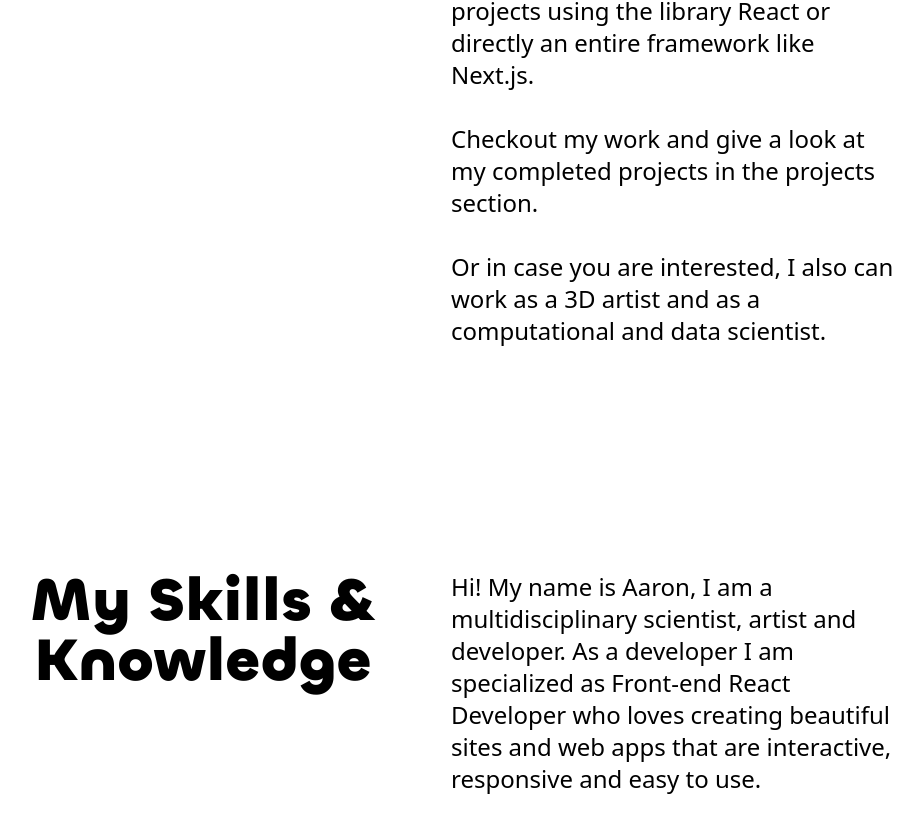
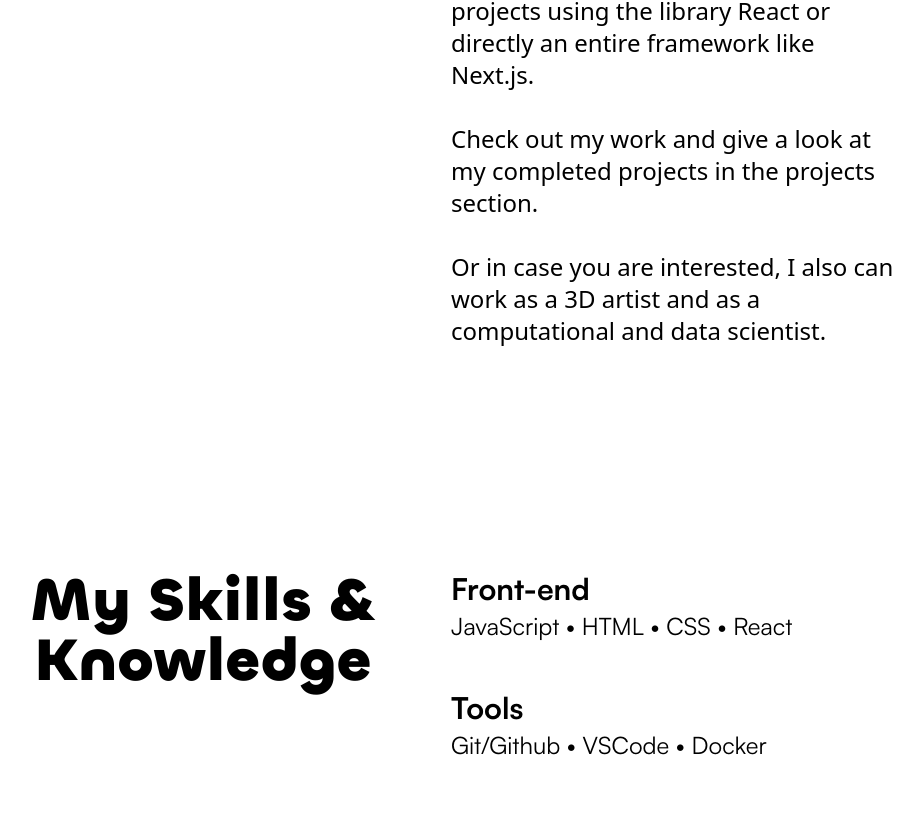
Before and after one commit to iaaron-xyz/portfolio, a React (Vite) app: page /about in a window 1280 px wide. Shown: the part 837-1664 px from the top of the page, without its empty margins (189-1112 px from the left). Built offline with nearby package versions, Linux system fonts and the light colour scheme.

Commit message:
implement and style the skills list

```diff
--- a/src/components/Pages/About/AboutPage.jsx
+++ b/src/components/Pages/About/AboutPage.jsx
@@ -15,6 +15,7 @@ const AboutContentDesc = () => {
     <div className='flex'>
       {/* title */}
       <AboutMeSectionTitle title='Description' />
+
       {/* Text content */}
       <div className='flex-1 text-2xl'>
         <AboutMeSectionTextParagraph
@@ -26,7 +27,7 @@ const AboutContentDesc = () => {
           p={`I can build front-end web apps using only vanilla JavaScript, HTML and CSS but I am also capable to complete projects using the library React or directly an entire framework like Next.js.`}
         />
         <AboutMeSectionTextParagraph
-          p={`Checkout my work and give a look at my completed projects in the projects section.`}
+          p={`Check out my work and give a look at my completed projects in the projects section.`}
         />
         <AboutMeSectionTextParagraph
           p={`Or in case you are interested, I also can work as a 3D artist and as a computational and data scientist.`}
@@ -37,17 +38,35 @@ const AboutContentDesc = () => {
 };
 
 const AboutContentSkills = () => {
+  const skillsArray = [
+    {
+      id: 1,
+      title: "Front-end",
+      list: ["JavaScript", "HTML", "CSS", "React"],
+    },
+    {
+      id: 2,
+      title: "Tools",
+      list: ["Git/Github", "VSCode", "Docker"],
+    },
+  ];
+
   return (
     <div className='flex mt-48'>
       {/* title */}
       <AboutMeSectionTitle title='My Skills & Knowledge' />
+
       {/* Text content */}
       <div className='flex-1 text-2xl'>
-        <AboutMeSectionTextParagraph
-          p={`Hi! My name is Aaron, I am a multidisciplinary scientist, artist and
-        developer. As a developer I am specialized as Front-end React
-        Developer who loves creating beautiful sites and web apps that are interactive, responsive and easy to use.`}
-        />
+        {skillsArray.map((skillSection) => {
+          return (
+            <SkillsField
+              key={skillSection.id}
+              title={skillSection.title}
+              skillsList={skillSection.list}
+            />
+          );
+        })}
       </div>
     </div>
   );
@@ -67,4 +86,31 @@ const AboutMeSectionTextParagraph = ({ p }) => {
   return <p className='pr-48 mb-8'>{p}</p>;
 };
 
+const SkillsField = ({ title, skillsList }) => {
+  const listSize = skillsList.length;
+
+  return (
+    <div className='mb-12'>
+      <h3 className='text-3xl font-satoshiBold'>{title}</h3>
+      {skillsList.map((skill, index) => {
+        // Add a bullet item
+        if (index + 1 < listSize) {
+          return (
+            <span key={index} className='align-middle font-satoshiRegular'>
+              {skill} &bull;{" "}
+            </span>
+          );
+          // Add the lasst skill
+        } else {
+          return (
+            <span key={index} className='align-middle font-satoshiRegular'>
+              {skill}
+            </span>
+          );
+        }
+      })}
+    </div>
+  );
+};
+
 export default AboutPage;
```
